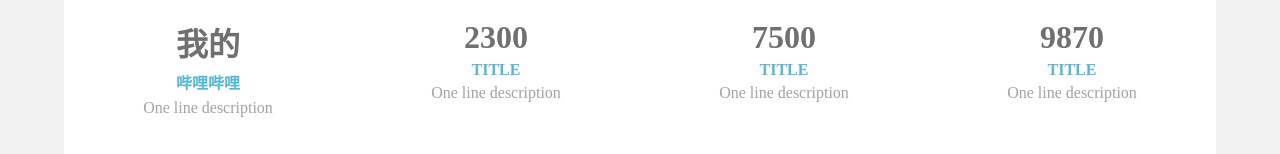
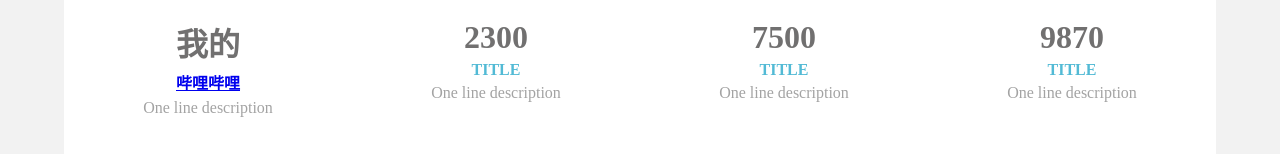
Before and after one commit to RAND1598632/myWebsite, a plain HTML site: page index.html in a window 1280 px wide. Shown: the part 768-922 px from the top of the page. Drawn offline with Linux system fonts and the light colour scheme.

Commit message:
Update index.html

```diff
--- a/index.html
+++ b/index.html
@@ -49,7 +49,7 @@
   <div class="gallery">
     <div class="thumbnail">
       <h1 class="stats">我的</h1>
-      <h4>哔哩哔哩</h4>
+      <h4><a href="https://space.bilibili.com/387129317">哔哩哔哩</a></h4>
       <p>One line description</p>
     </div>
     <div class="thumbnail">
```
